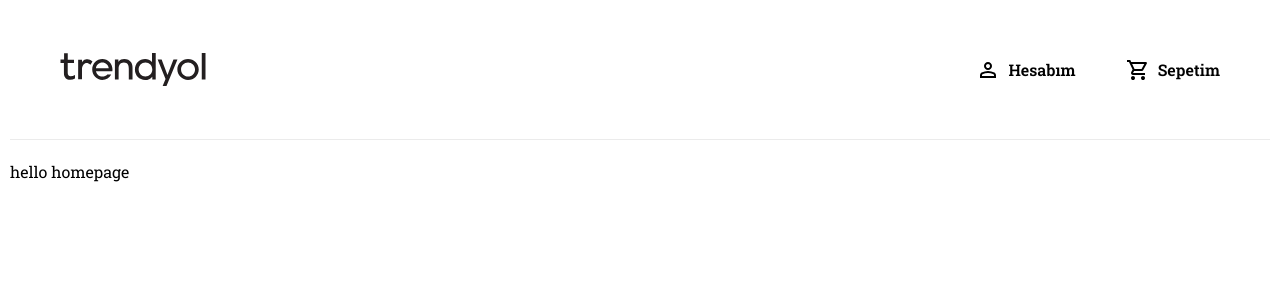
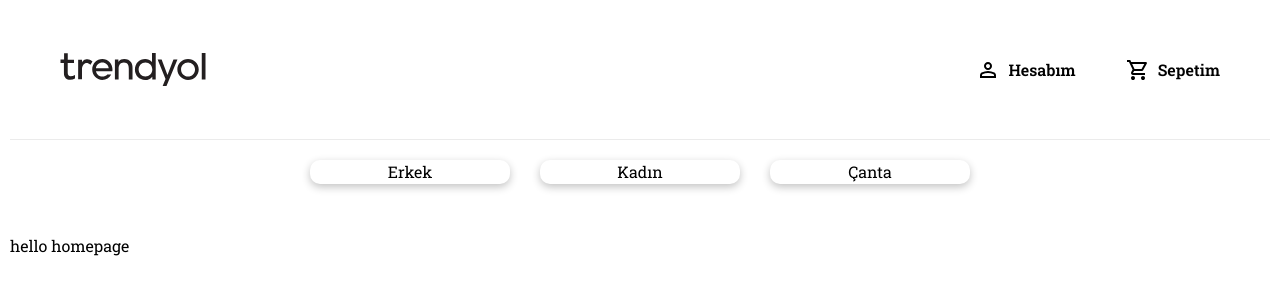
Before and after one commit to anlclk/react-eticaret-projesi, a React (Vite) app: page / in a window 1280 px wide. Shown: the top 300 px of the page. Built offline with nearby package versions, Linux system fonts and the light colour scheme.

Commit message:
data oluşturuldu

```diff
--- a/src/assets/style.css
+++ b/src/assets/style.css
@@ -5,6 +5,8 @@
 }
 * {
   margin: 0;
+  padding: 0;
+  box-sizing: border-box;
 }
 body {
   line-height: 1.5;
@@ -32,6 +34,10 @@ a {
   text-decoration: none;
   color: inherit;
 }
+h3 {
+  margin-bottom: 35px;
+  letter-spacing: 0.6px;
+}
 .container {
   max-width: 1260px;
   margin-inline: auto;
@@ -57,3 +63,55 @@ a {
   display: flex;
   gap: 8px;
 }
+.main {
+  display: grid;
+  grid-template-columns: 1fr 1fr 1fr 1fr;
+  gap: 40px;
+}
+.wrapperNav {
+  display: flex;
+  justify-content: center;
+  gap: 30px;
+  margin-bottom: 50px;
+
+}
+.wrapperNav li {
+  text-align: center;
+  width: 200px;
+  border-radius: 10px;
+  box-shadow: rgba(0, 0, 0, 0.24) 0px 3px 8px;
+}
+.lists {
+  display: block;
+}
+.card {
+  border: solid 1px #fff;
+  padding-inline: 20px;
+  border-radius: 10px;
+  box-shadow: rgba(0, 0, 0, 0.24) 0px 3px 8px;
+}
+.cardDetails {
+  display: flex;
+  align-items: center;
+  justify-content: space-between;
+  margin-bottom: 12px;
+}
+.card img {
+  margin-bottom: 10px;
+}
+.basketBtn {
+  box-shadow: rgba(0, 0, 0, 0.24) 0px 3px 8px;
+  border: solid 1.7px #8d8d8c2d;
+  border-radius: 7px;
+  padding: 5px;
+  font-size: 13px;
+  background-color: #fff;
+  letter-spacing: 1px;
+  cursor: pointer;
+}
+.basketBtn:hover {
+  background-color: #000000;
+  border: solid 1.7px #000000;
+  color: #fff;
+  transition: 0.6s;
+}
--- /dev/null
+++ b/src/data/index.jsx
@@ -0,0 +1,128 @@
+ const products = [
+    {
+        id : 1,
+        name: "Mavi",
+        gender: "Erkek",
+        price: 150,
+        type: "T-shirt",
+        stock: 5,
+        url: "https://rceavizwdfumfwcligdo.supabase.co/storage/v1/object/public/productimg/imgs/1_org_zoom%20(1).png?t=2023-09-05T11%3A55%3A17.102Z"
+    },
+    {
+        id : 2,
+        name: "Mavi",
+        gender: "Erkek",
+        price: 550,
+        type: "T-shirt",
+        stock: 8,
+        url: "https://rceavizwdfumfwcligdo.supabase.co/storage/v1/object/public/productimg/imgs/Mavierkekkazak.png?t=2023-09-05T11%3A56%3A11.365Z"
+    },
+    {
+        id : 3,
+        name: "Mavi",
+        gender: "Erkek",
+        price: 300,
+        type: "T-shirt",
+        stock: 3,
+        url: "https://rceavizwdfumfwcligdo.supabase.co/storage/v1/object/public/productimg/imgs/erkekmavimazak3.png?t=2023-09-05T11%3A56%3A49.163Z"
+    },
+    {
+        id : 4,
+        name: "Mavi",
+        gender: "Erkek",
+        price: 250,
+        type: "T-shirt",
+        stock: 2,
+        url: "https://rceavizwdfumfwcligdo.supabase.co/storage/v1/object/public/productimg/imgs/mavierkekkazak5.png?t=2023-09-05T11%3A57%3A56.618Z"
+    },
+    {
+        id : 5,
+        name: "Mavi",
+        gender: "Erkek",
+        price: 150,
+        type: "T-shirt",
+        stock: 2,
+        url: "https://rceavizwdfumfwcligdo.supabase.co/storage/v1/object/public/productimg/imgs/erkekmavimazak2.png?t=2023-09-05T11%3A58%3A37.195Z2"
+    },
+    {
+        id : 6,
+        name: "Mavi",
+        gender: "Erkek",
+        price: 350,
+        type: "T-shirt",
+        stock: 8,
+        url: "https://rceavizwdfumfwcligdo.supabase.co/storage/v1/object/public/productimg/imgs/erkeksiyahtshirt.png?t=2023-09-05T12%3A00%3A21.777Z"
+    },
+    {
+        id : 7,
+        name: "Mavi",
+        gender: "Kadın",
+        price: 210,
+        type: "T-shirt",
+        stock: 3,
+        url: "https://rceavizwdfumfwcligdo.supabase.co/storage/v1/object/public/productimg/imgs/bershkakadincrop1.png?t=2023-09-05T12%3A15%3A25.667Z"
+    },
+    {
+        id : 8,
+        name: "Bershka",
+        gender: "Kadın",
+        price: 150,
+        type: "T-shirt",
+        stock: 4,
+        url: "https://rceavizwdfumfwcligdo.supabase.co/storage/v1/object/public/productimg/imgs/bershkakadincrop3.png?t=2023-09-05T12%3A19%3A08.950Z"
+    },
+    {
+        id : 9,
+        name: "Bershka",
+        gender: "Kadın",
+        price: 350,
+        type: "T-shirt",
+        stock: 2,
+        url: "https://rceavizwdfumfwcligdo.supabase.co/storage/v1/object/public/productimg/imgs/bershkakadinkazak2.png"
+    },
+    {
+        id : 10,
+        name: "Nike",
+        gender: "Kadın",
+        price: 100,
+        type: "Çanta",
+        stock: 2,
+        url: "https://rceavizwdfumfwcligdo.supabase.co/storage/v1/object/public/productimg/imgs/nikekadincanta4.png?t=2023-09-05T13%3A00%3A50.836Z"
+    },
+    {
+        id : 11,
+        name: "Nike",
+        gender: "Kadın",
+        price: 350,
+        type: "Çanta",
+        stock: 2,
+        url: "https://rceavizwdfumfwcligdo.supabase.co/storage/v1/object/public/productimg/imgs/nikekadincanta3.png?t=2023-09-05T12%3A59%3A01.015Z"
+    },
+    {
+        id : 12,
+        name: "Mavi",
+        gender: "Kadın",
+        price: 350,
+        type: "T-shirt",
+        stock: 2,
+        url: "https://rceavizwdfumfwcligdo.supabase.co/storage/v1/object/public/productimg/imgs/bershkakadincrop.png?t=2023-09-05T12%3A11%3A54.148Z"
+    },
+    {
+        id : 13,
+        name: "Mavi",
+        gender: "Kadın",
+        price: 350,
+        type: "T-shirt",
+        stock: 2,
+        url: "https://rceavizwdfumfwcligdo.supabase.co/storage/v1/object/public/productimg/imgs/mavikadintshirt.png?t=2023-09-05T12%3A04%3A54.379Z"
+    },
+
+
+];
+
+export default products;
+
+
+// const manProductsList = products.filter(x => x.gender === 'Erkek');
+
+// export default manProductsList;
--- a/src/layouts/main/headerbar/headerwrapper/index.jsx
+++ b/src/layouts/main/headerbar/headerwrapper/index.jsx
@@ -1,15 +1,24 @@
 import { Link } from "react-router-dom"
 
 export default function Wrapper() {
-    <ul className="wrapperNav">
-        <li>
-            <Link to="/erkek" >
-                Tüm ürünler
-            </Link>
-        </li>
-        <li><a href="">Tüm Ürünler</a></li>
-        <li><a href="">Erkek</a></li>
-        <li><a href="">Kadın</a></li>
-        <li><a href="">Çanta</a></li>
-    </ul>
+    return(
+        <ul className="wrapperNav">
+            <li>
+              <Link className="lists" to="erkek">
+                 Erkek
+              </Link>
+            </li>
+            <li>
+              <Link className="lists" to="kadin">
+                 Kadın
+              </Link>
+            </li>
+            <li>
+              <Link className="lists" to="canta">
+                 Çanta
+              </Link>
+            </li>
+        </ul>
+    )
+
 }
--- a/src/layouts/main/headerbar/index.jsx
+++ b/src/layouts/main/headerbar/index.jsx
@@ -10,7 +10,6 @@ export default function HeaderBar() {
              <UserNav />
              <BasketNav />
            </ul>
-
         </header>
     )
 }
--- a/src/layouts/main/index.jsx
+++ b/src/layouts/main/index.jsx
@@ -1,6 +1,7 @@
 import { Outlet } from "react-router-dom";
 import HeaderBar from "./headerbar";
 import Wrapper from "./headerbar/headerwrapper";
+
 
 
 
@@ -9,9 +10,6 @@ export default function MainLayout() {
         <div className="container">
             <HeaderBar />
             <Wrapper />
-            {/* <div className="headerWrapper">
-                <HeaderWrapper />
-            </div> */}
             <div className="main">
                 <Outlet />
             </div>
--- a/src/pages/manproducts/index.jsx
+++ b/src/pages/manproducts/index.jsx
@@ -1,7 +1,19 @@
+import products from "~/data"
+
+
+
 export default function ManProducts() {
-    return (
-        <div>
-            hello man products
-        </div>
+    const manProductsList = products.filter(x => x.gender === 'Erkek');
+    return(
+        manProductsList.map(product => (
+            <div key={product.id} className="card">
+                <img src={product.url}/>
+                <h3>{product.name}</h3>
+                <div className="cardDetails">
+                    <p>{product.price} TL</p>
+                    <button className="basketBtn">Sepete Ekle</button>
+                </div>
+            </div>
+        ))
     )
 }
```
